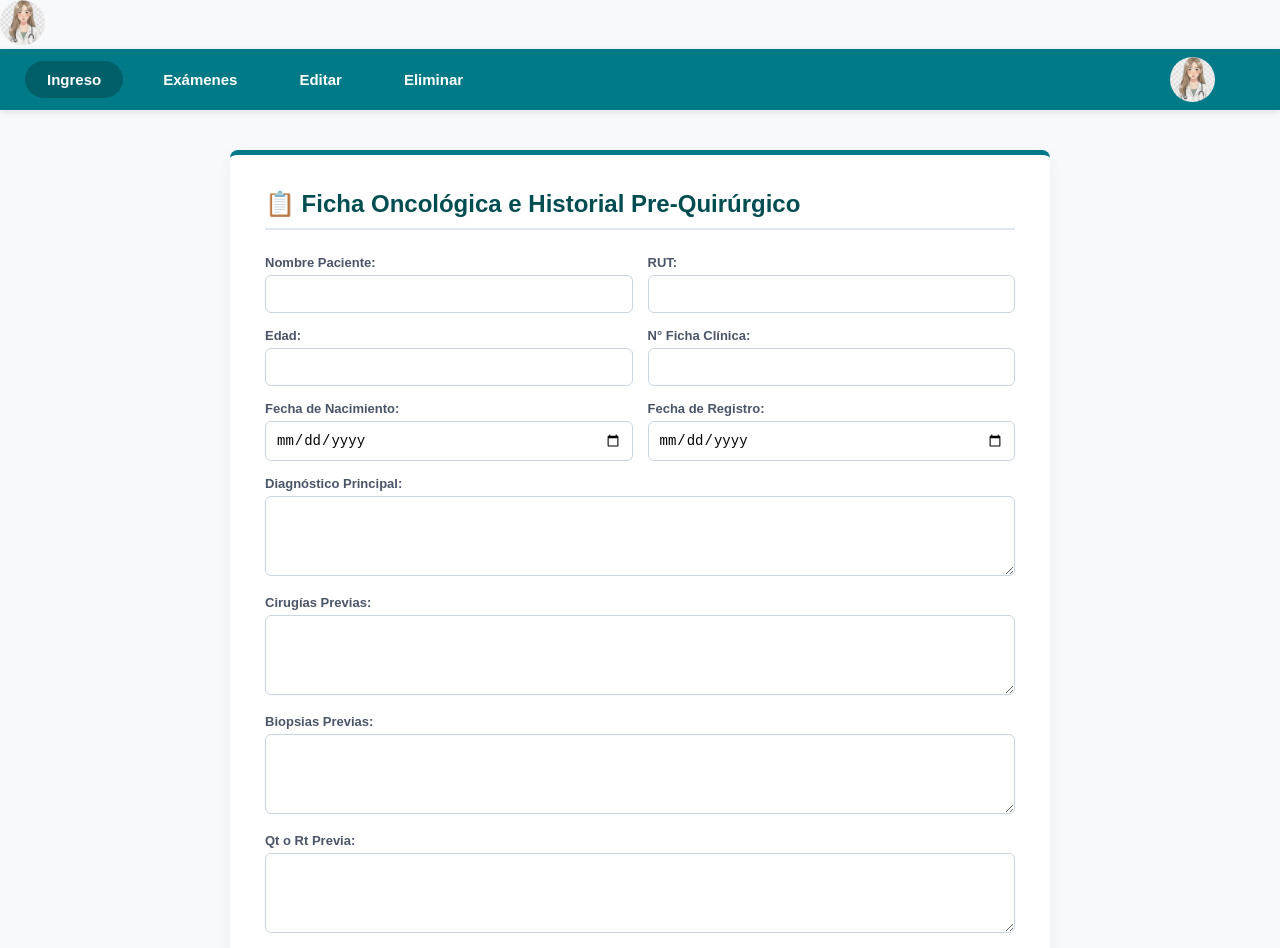
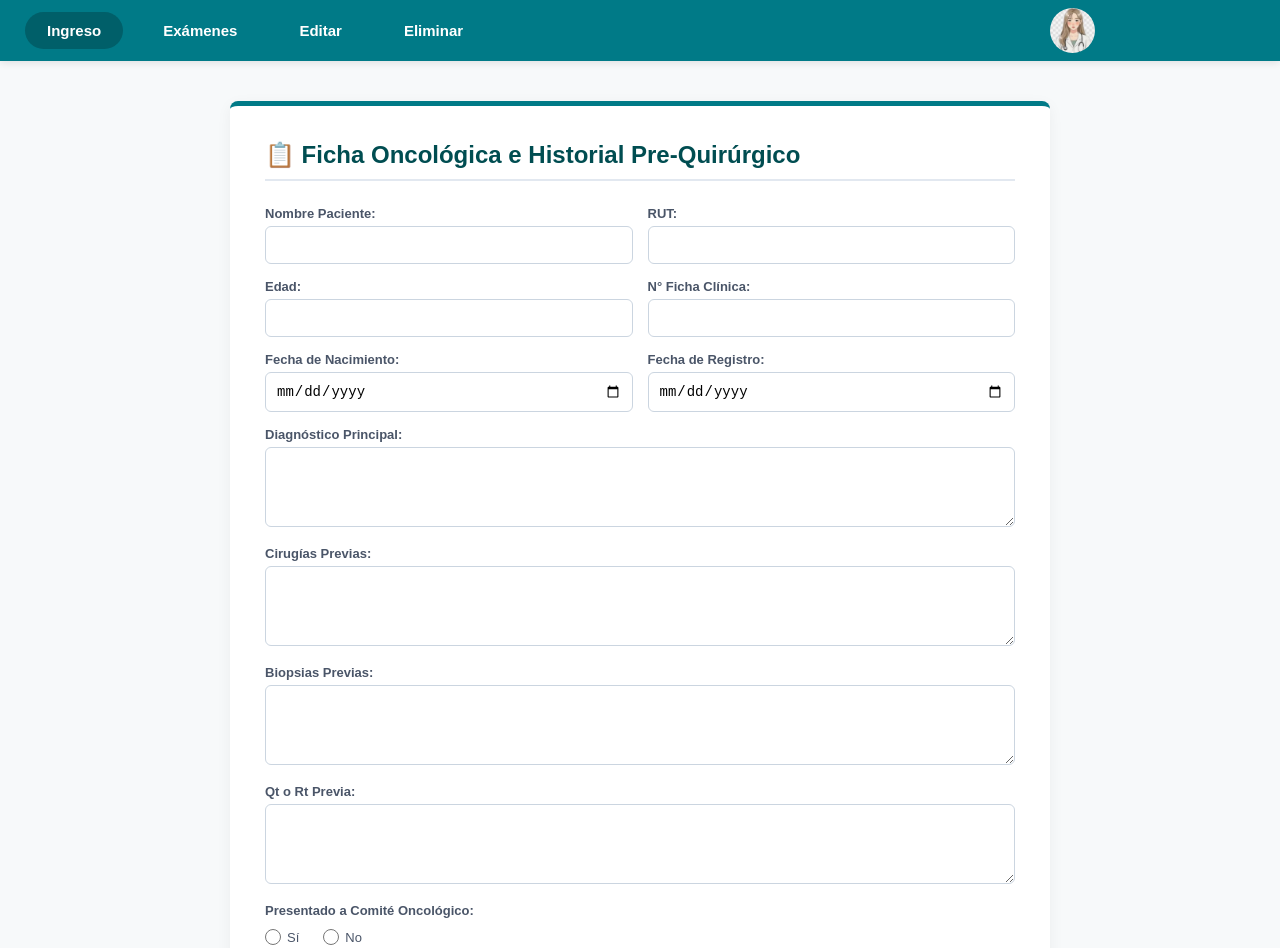
Before and after one commit to AduhartC/paciente, a website: page public/index.html in a window 1280 px wide. Shown: the top 948 px of the page. Drawn offline with Linux system fonts and the light colour scheme.

Commit message:
fix: favicon nombre corregido

```diff
--- a/public/index.html
+++ b/public/index.html
@@ -4,7 +4,7 @@
     <meta charset="UTF-8">
     <title>Ingreso Paciente</title>
     <link rel="stylesheet" href="styles.css?v=2">
-   <img src="favicon.png" alt="Logo" class="navbar-logo" style="margin-right: 165px;">
+
 </head>
 <body>
 
@@ -14,7 +14,7 @@
     <a href="editar.html">Editar</a>
 <!--    <a href="consulta.html">Consulta</a> -->
     <a href="eliminar.html">Eliminar</a>
-    <img src="favicon.png" alt="Logo" class="navbar-logo">
+   <img src="favicon.png" alt="Logo" class="navbar-logo" style="margin-right: 165px;">
 </div>
 
 <div class="container" style="display:block">
```
